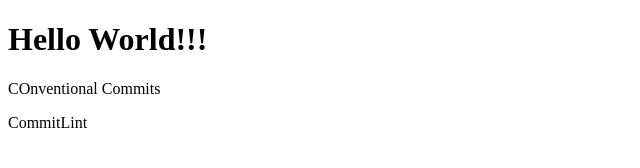
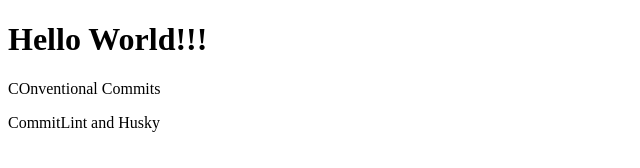
Before and after one commit to robsantossilva/fullcycle-git-github, a website: page index.html in a window 1280 px wide. Shown: the full height of the page, 0-640 px from the left. Drawn offline with Linux system fonts and the light colour scheme.

Commit message:
feat: add commitlist and husky

```diff
--- a/index.html
+++ b/index.html
@@ -9,6 +9,6 @@
   <body>
     <h1>Hello World!!!</h1>
     <p>COnventional Commits</p>
-    <p>CommitLint</p>
+    <p>CommitLint and Husky</p>
   </body>
 </html>
```
